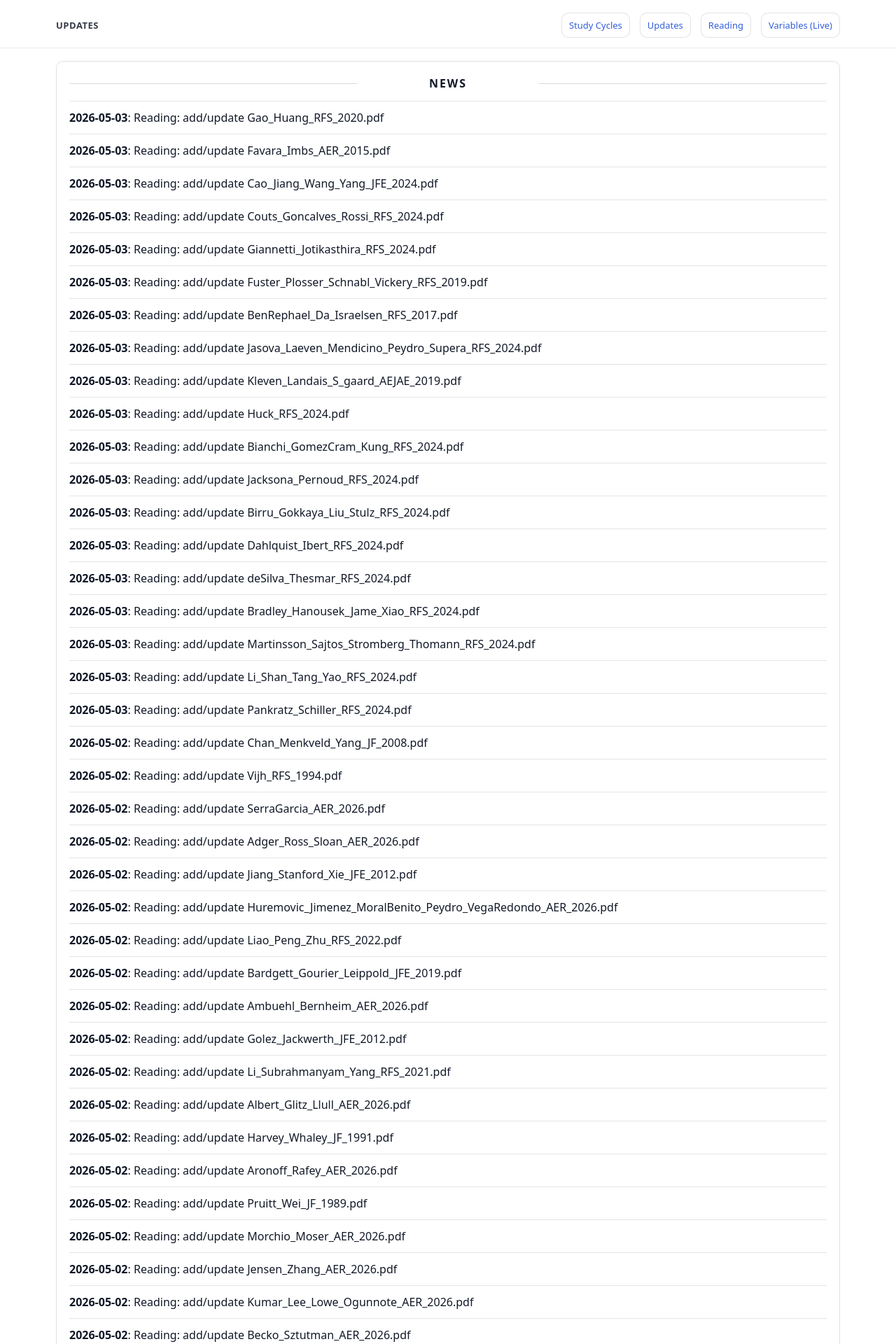
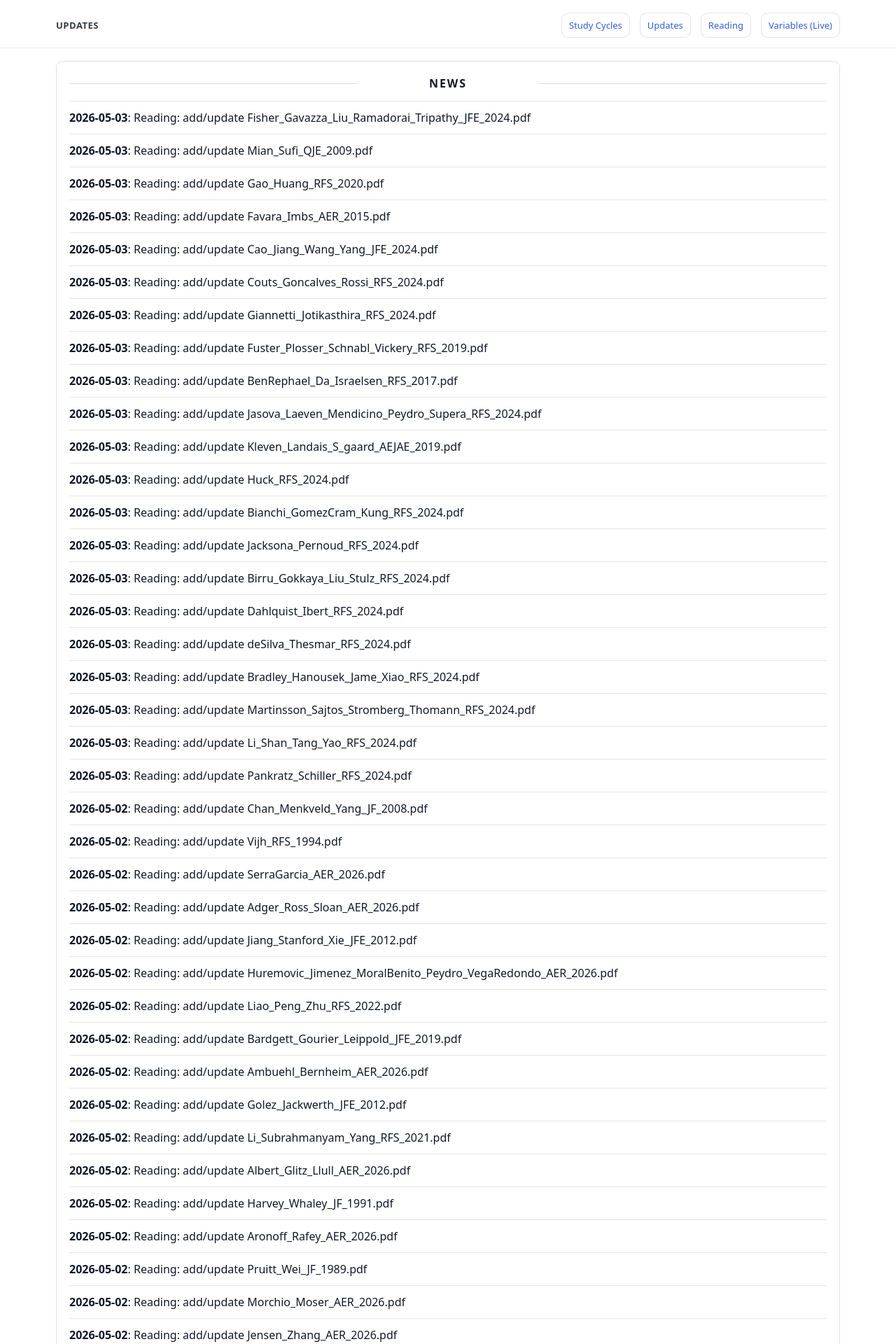
Before and after one commit to yaxinzn/study-archive, a Jekyll site: the page built from updates/index.md, in a window 1280 px wide. Shown: the top 1920 px of the page at 70% size. Built offline with Jekyll 4.4.1, drawn with Linux system fonts in a browser that asks for light colours; some of the changed text lies outside the part shown.

Commit message:
chore: update NEWS feed

```diff
--- a/_data/news.yml
+++ b/_data/news.yml
@@ -1,4 +1,10 @@
 # Auto-generated update history (sorted newest -> oldest). Do not edit manually.
+- ts: "1777799880"
+  date: "2026-05-03"
+  title: "Reading: add/update Fisher_Gavazza_Liu_Ramadorai_Tripathy_JFE_2024.pdf"
+- ts: "1777799836"
+  date: "2026-05-03"
+  title: "Reading: add/update Mian_Sufi_QJE_2009.pdf"
 - ts: "1777799621"
   date: "2026-05-03"
   title: "Reading: add/update Gao_Huang_RFS_2020.pdf"
```
